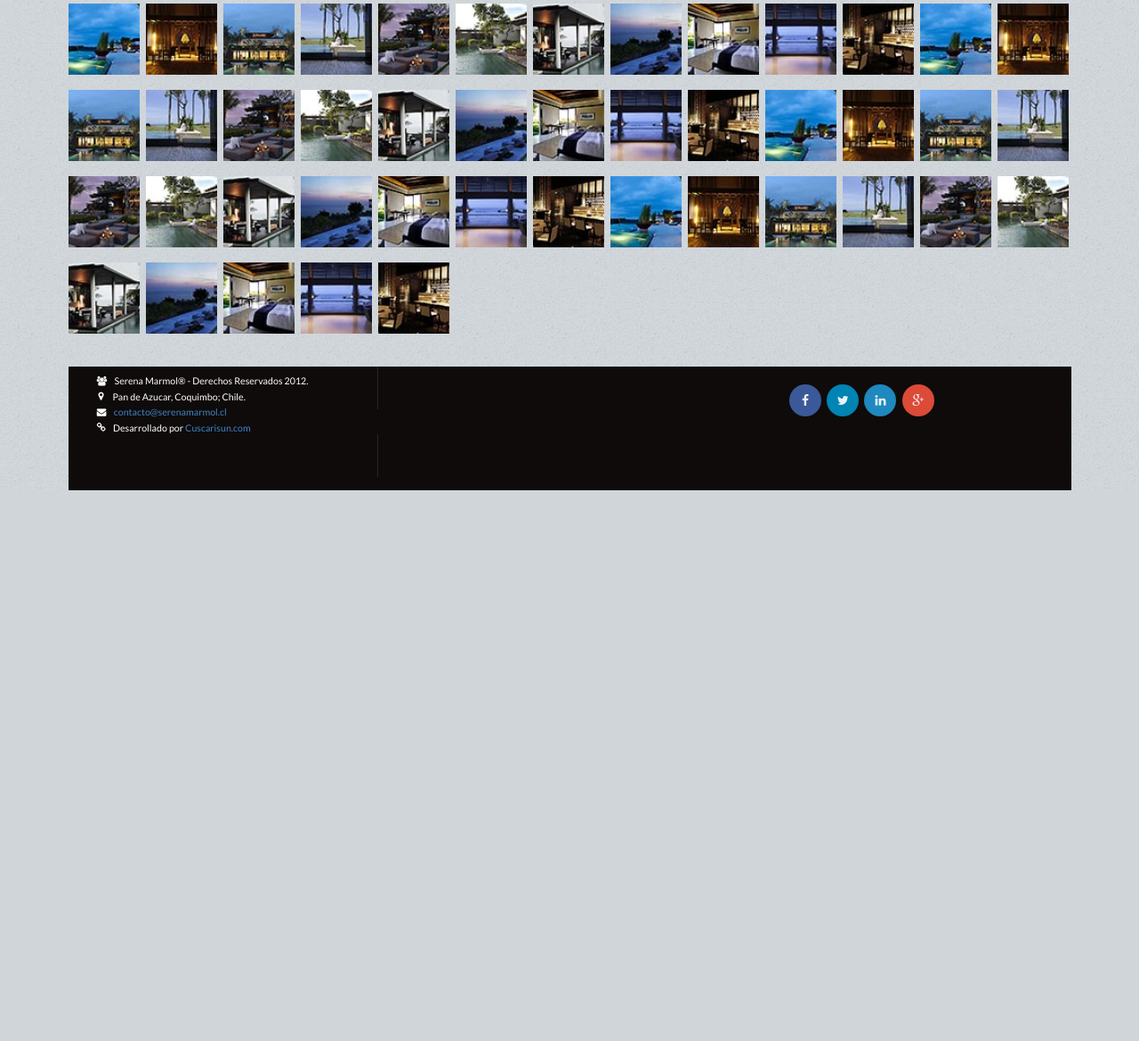
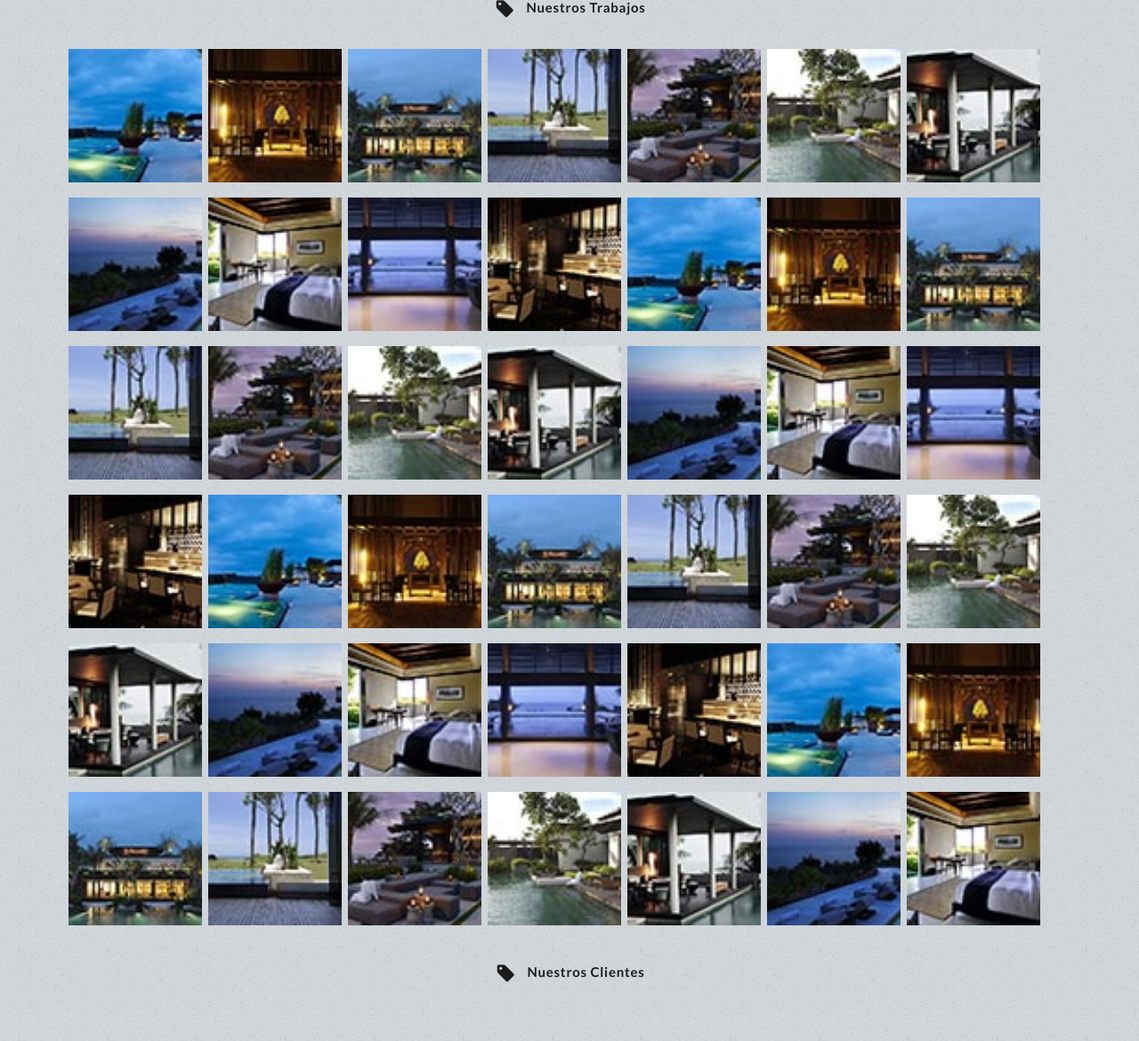
Before and after one commit to osmansmith/marmol, a PHP site: page /marmol/trabajos.php in a window 1280 px wide. Shown: the part 332-1502 px from the top of the page at 89% size. Before the commit the page ends 883 px from the top, so only its background shows below. Run offline with PHP 8.4, Linux system fonts and the light colour scheme; grey boxes are pictures that could not be loaded.

Commit message:
Modificaciones

```diff
--- a/footer.php
+++ b/footer.php
@@ -68,19 +68,19 @@
   .shape('flip left');
     };
 
-var pag = ["","index","trabajos","clientes","contactos","catalogo","marmol","granito","cuarzo"];
-var cont = ["","Home","Trabajos","Clientes","Contactos","Catalogo","Mármol","Granito","Cuarzo"];
+var pag = ["index","trabajos","contactos","marmol","granito","cuarzo"];
+var cont = ["Home","Trabajos","Contactos","Mármol","Granito","Cuarzo"];
 var URLactual = window.location;
-    for(var i = 1;i<9;i++)
+    for (var i = 0; i<6; i++)
     {
   if(URLactual == url+pag[i]+".php")
   {
       $("#"+pag[i]+"").addClass('active');
       $("title").text(cont[i]);
-}else{
+  }
+  else {
       $("#"+pag[i]+"").removeClass('active');
-}
-
+    }
     }
 
     // Funcion de jvascript funcion de imagenes (06imagenes)
--- a/head.php
+++ b/head.php
@@ -27,17 +27,20 @@
 	 <script type="text/javascript" src="dist/jssor.slider.min.js"></script>
 </head>
 <body>
-<div class="ui container">
-  <div class="ui stackable two column grid">
-    <div style=" min-height: 50px; padding-top:1%;" class="seven wide column">
-      <img src="/logo.png"/>
-    </div>
-    <div style=" min-height: 10px; padding:1% 0 0 1%;" class="eight wide column">
+<!--Logo principal-->
+
+  <div class="ui container">
+    <div class="ui stackable two column grid">
+      <div style=" min-height: 50px;" class="ten wide column">
+        <img src="/logo.png"/>
+      </div>
+      <div style=" min-height: 10px;" class="five wide column">
+
 <!--menu principal-->
       <header>
-        <div style="margin-bottom: 5px; padding-top: 20px;" class="ui secondary pointing menu">
-          <a id="index" href="index.php" class="item ">Home</a>
-            <div id="catalogo" class="ui dropdown item">Catalogo<i class="dropdown icon"></i>
+        <div style="margin-bottom: 5px;" class="ui secondary pointing menu">
+          <a id="index" href="index.php" class="item">Home</a>
+            <div class="ui dropdown item">Catalogo<i class="dropdown icon"></i>
               <div class="menu">
                 <a id="marmol" href="marmol.php" class="item">Mármol</a>
                 <a id="granito" href="granito.php" class="item">Granito</a>
@@ -45,7 +48,6 @@
               </div>
             </div>
           <a id="trabajos" href="trabajos.php" class="item">Trabajos</a>
-          <a id="clientes" href="clientes.php" class="item">Clientes</a>
           <a id="contactos" href="contactos.php" class="item">Contactos</a>
         </div>
       </header>
--- a/trabajos.php
+++ b/trabajos.php
@@ -2,7 +2,10 @@
 
 <!-- Contenido de la pagina-->
 
- <div style="margin-top:3%; "class="ui tiny images">
+<h4 class="ui horizontal divider header">
+<i class="tag icon"></i>Nuestros Trabajos</h4>
+
+<div style="margin-top:3%; "class="ui small images">
 
 	<a class="fancybox" rel="gallery1" href="img/01.jpg" title="Esta es una pequeña descripcion para la primera imagen">
 			<img src="img/thumb-01.jpg" alt="" />
@@ -130,13 +133,35 @@
 		<a class="fancybox" rel="gallery1" href="img/10.jpg" title="Esta es una pequeña descripcion para la primera imagen">
 			<img src="img/thumb-10.jpg" alt="" />
 		</a>
-<a class="fancybox" rel="gallery1" href="img/11.jpg" title="Otra descripcion pero corta">
-	<img src="img/thumb-11.jpg" alt="" />
-</a>
-<a class="fancybox" rel="gallery1" href="img/12.jpg" title="Racing against the Protons (tom.leuzi)">
-	<img src="img/thumb-12.jpg" alt="" />
-</a>
+</div>
 
+<h4 class="ui horizontal divider header">
+<i class="tag icon"></i>Nuestros Clientes</h4><br>
+
+<!-- Bloque de Clientes -->
+
+<div style="margin-top:3%; "class="ui small images">
+<img class="ui image" src="img/mm01.png">
+<img class="ui image" src="img/mm01.png">
+<img class="ui image" src="img/mm01.png">
+<img class="ui image" src="img/mm01.png">
+<img class="ui image" src="img/mm01.png">
+<img class="ui image" src="img/mm01.png">
+<img class="ui image" src="img/mm01.png">
+<img class="ui image" src="img/mm01.png">
+<img class="ui image" src="img/mm01.png">
+<img class="ui image" src="img/mm01.png">
+<img class="ui image" src="img/mm01.png">
+<img class="ui image" src="img/mm01.png">
+<img class="ui image" src="img/mm01.png">
+<img class="ui image" src="img/mm01.png">
+<img class="ui image" src="img/mm01.png">
+<img class="ui image" src="img/mm01.png">
+<img class="ui image" src="img/mm01.png">
+<img class="ui image" src="img/mm01.png">
+<img class="ui image" src="img/mm01.png">
+<img class="ui image" src="img/mm01.png">
+<img class="ui image" src="img/mm01.png">
 </div>
 
 <?php include_once "footer.php";?>
```
Also changed, not shown: catalogo.php (deleted, +0 -130 lines). Lines whose indentation alone changed are shown as unchanged.
